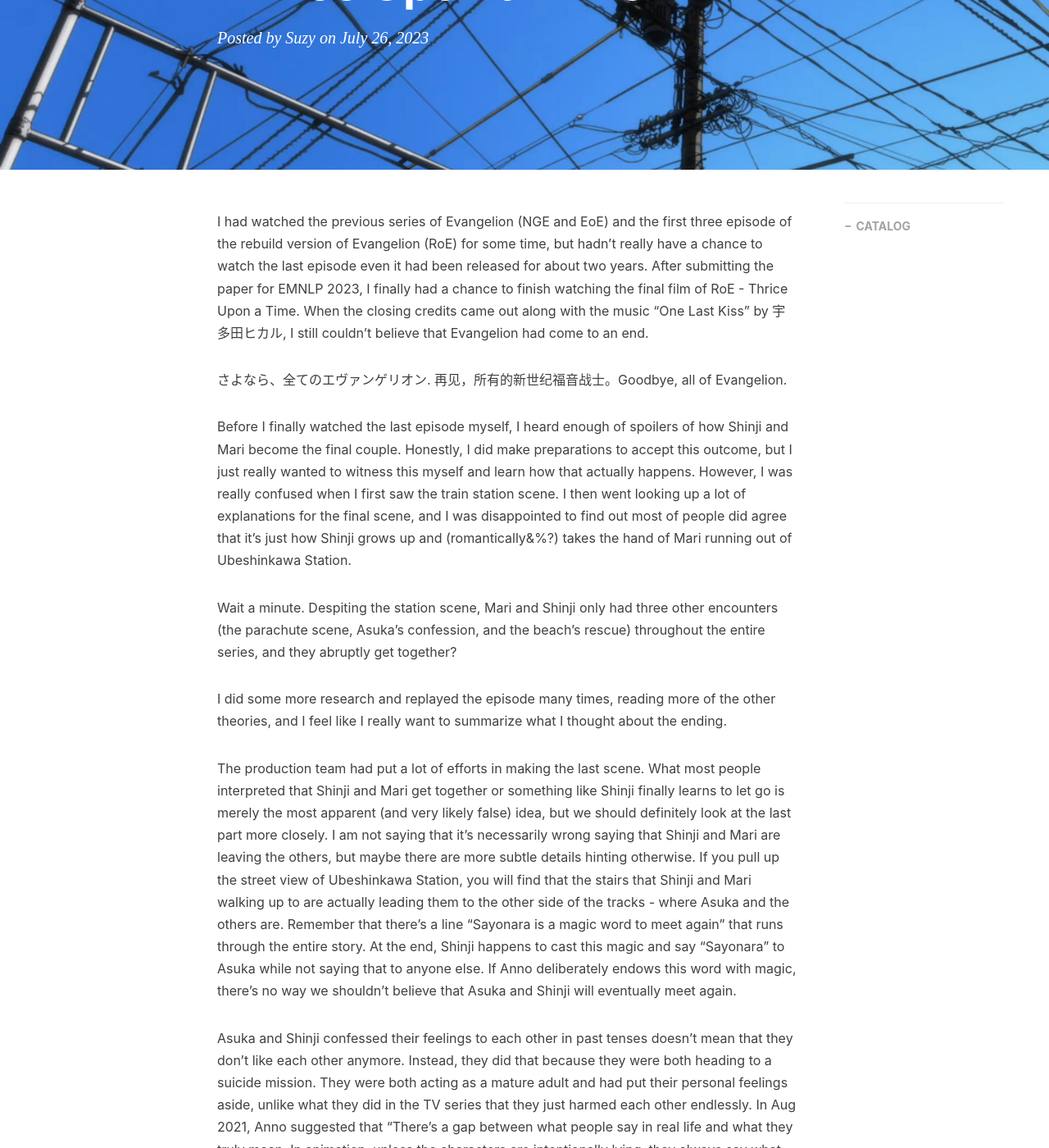
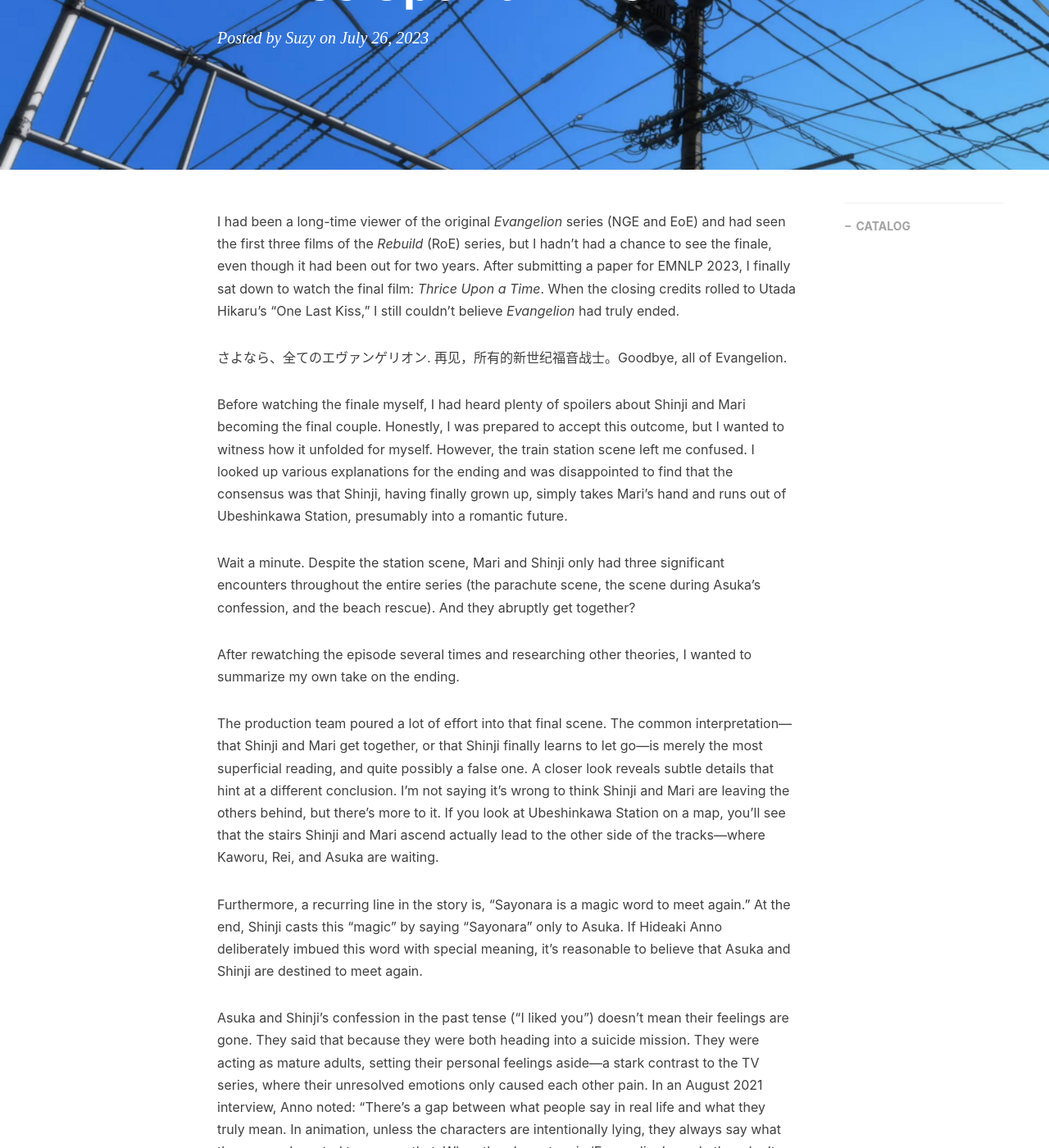
Before and after one commit to cyzus/cyzus.github.io, a Jekyll site: the page built from _posts/2023-07-26-hello.markdown, in a window 1280 px wide and 1400 px high, scrolled down 276 px. Shown: the whole window at 82% size. Built offline with Jekyll 4.4.1, drawn with Linux system fonts in a browser that asks for light colours; nearby versions of some CDN libraries; comment, search, counter and statistics services are not loaded; some of the changed text lies outside the part shown.

Commit message:
update about me

```diff
--- a/_config.yml
+++ b/_config.yml
@@ -2,7 +2,7 @@
 title: Yizhou Chi
 SEOTitle: Yizhou Chi
 header-img: img/home-bg.jpg
-email: yizhouchi@berkeley.edu
+email: yc697 at cam dot ac dot uk | yizhouchi at berkeley dot edu
 description: ""
 keyword: ""
 url: "cyzus.github.io" # your host, for absolute URL
@@ -94,5 +94,4 @@
 friends:
   [
     { title: "式波・アスカ・ラングレー", href: "https://youtu.be/0Uhh62MUEic" },
-
   ]
--- a/_posts/2023-07-26-hello.markdown
+++ b/_posts/2023-07-26-hello.markdown
@@ -9,18 +9,20 @@
 # tags:
 ---
 
-I had watched the previous series of Evangelion (NGE and EoE) and the first three episode of the rebuild version of Evangelion (RoE) for some time, but hadn't really have a chance to watch the last episode even it had been released for about two years. After submitting the paper for EMNLP 2023, I finally had a chance to finish watching the final film of RoE - Thrice Upon a Time. When the closing credits came out along with the music "One Last Kiss" by 宇多田ヒカル, I still couldn't believe that Evangelion had come to an end.
+I had been a long-time viewer of the original *Evangelion* series (NGE and EoE) and had seen the first three films of the *Rebuild* (RoE) series, but I hadn't had a chance to see the finale, even though it had been out for two years. After submitting a paper for EMNLP 2023, I finally sat down to watch the final film: *Thrice Upon a Time*. When the closing credits rolled to Utada Hikaru's "One Last Kiss," I still couldn't believe *Evangelion* had truly ended.
 
 さよなら、全てのエヴァンゲリオン. 再见，所有的新世纪福音战士。Goodbye, all of Evangelion.
 
-Before I finally watched the last episode myself, I heard enough of spoilers of how Shinji and Mari become the final couple. Honestly, I did make preparations to accept this outcome, but I just really wanted to witness this myself and learn how that actually happens. However, I was really confused when I first saw the train station scene. I then went looking up a lot of explanations for the final scene, and I was disappointed to find out most of people did agree that it's just how Shinji grows up and (romantically&%?) takes the hand of Mari running out of Ubeshinkawa Station.
+Before watching the finale myself, I had heard plenty of spoilers about Shinji and Mari becoming the final couple. Honestly, I was prepared to accept this outcome, but I wanted to witness how it unfolded for myself. However, the train station scene left me confused. I looked up various explanations for the ending and was disappointed to find that the consensus was that Shinji, having finally grown up, simply takes Mari's hand and runs out of Ubeshinkawa Station, presumably into a romantic future.
 
-Wait a minute. Despiting the station scene, Mari and Shinji only had three other encounters (the parachute scene, Asuka's confession, and the beach's rescue) throughout the entire series, and they abruptly get together?
+Wait a minute. Despite the station scene, Mari and Shinji only had three significant encounters throughout the entire series (the parachute scene, the scene during Asuka's confession, and the beach rescue). And they abruptly get together?
 
-I did some more research and replayed the episode many times, reading more of the other theories, and I feel like I really want to summarize what I thought about the ending.
+After rewatching the episode several times and researching other theories, I wanted to summarize my own take on the ending.
 
-The production team had put a lot of efforts in making the last scene. What most people interpreted that Shinji and Mari get together or something like Shinji finally learns to let go is merely the most apparent (and very likely false) idea, but we should definitely look at the last part more closely. I am not saying that it's necessarily wrong saying that Shinji and Mari are leaving the others, but maybe there are more subtle details hinting otherwise. If you pull up the street view of Ubeshinkawa Station, you will find that the stairs that Shinji and Mari walking up to are actually leading them to the other side of the tracks - where Asuka and the others are. Remember that there's a line "Sayonara is a magic word to meet again" that runs through the entire story. At the end, Shinji happens to cast this magic and say "Sayonara" to Asuka while not saying that to anyone else. If Anno deliberately endows this word with magic, there's no way we shouldn't believe that Asuka and Shinji will eventually meet again.
+The production team poured a lot of effort into that final scene. The common interpretation—that Shinji and Mari get together, or that Shinji finally learns to let go—is merely the most superficial reading, and quite possibly a false one. A closer look reveals subtle details that hint at a different conclusion. I'm not saying it's wrong to think Shinji and Mari are leaving the others behind, but there's more to it. If you look at Ubeshinkawa Station on a map, you'll see that the stairs Shinji and Mari ascend actually lead to the other side of the tracks—where Kaworu, Rei, and Asuka are waiting.
 
-Asuka and Shinji confessed their feelings to each other in past tenses doesn't mean that they don't like each other anymore. Instead, they did that because they were both heading to a suicide mission. They were both acting as a mature adult and had put their personal feelings aside, unlike what they did in the TV series that they just harmed each other endlessly. In Aug 2021, Anno suggested that “There’s a gap between what people say in real life and what they truly mean. In animation, unless the characters are intentionally lying, they always say what they mean. I wanted to reverse that: When the characters in ‘Evangelion’ speak, they don’t necessarily say what they mean. ” We have reasons to imagine that what Asuka and Shinji said are not what they really meant. Well, "like" is true, but "used to" is a lie. (I mean - who would still remember someone's bento if she doesn't like that guy anymore after 14 damn years, and who would keep calling someone she doesn't like Baka over and over)
+Furthermore, a recurring line in the story is, "Sayonara is a magic word to meet again." At the end, Shinji casts this "magic" by saying "Sayonara" only to Asuka. If Hideaki Anno deliberately imbued this word with special meaning, it's reasonable to believe that Asuka and Shinji are destined to meet again.
 
-At the final scene, Shinji has grown up, and he is ready to meet Asuka as an adult and pursue whatever they want in a world without EVA.
+Asuka and Shinji's confession in the past tense ("I liked you") doesn't mean their feelings are gone. They said that because they were both heading into a suicide mission. They were acting as mature adults, setting their personal feelings aside—a stark contrast to the TV series, where their unresolved emotions only caused each other pain. In an August 2021 interview, Anno noted: “There’s a gap between what people say in real life and what they truly mean. In animation, unless the characters are intentionally lying, they always say what they mean. I wanted to reverse that: When the characters in ‘Evangelion’ speak, they don’t necessarily say what they mean.” We have every reason to believe that Asuka and Shinji meant more than they said. The "like" was true, but the "used to" was a lie. After all, who would remember someone's bento after 14 years, or keep calling them "Baka," if they didn't still care?
+
+By the final scene, Shinji has grown up. He is ready to meet Asuka as an adult, free to pursue a relationship in a world without EVAs.
```
Also changed, not shown: _includes/about/en.md (+14 -10 lines), _posts/cs_idols/2019-09-13-peter-john-landin.md (deleted, +0 -33 lines).
